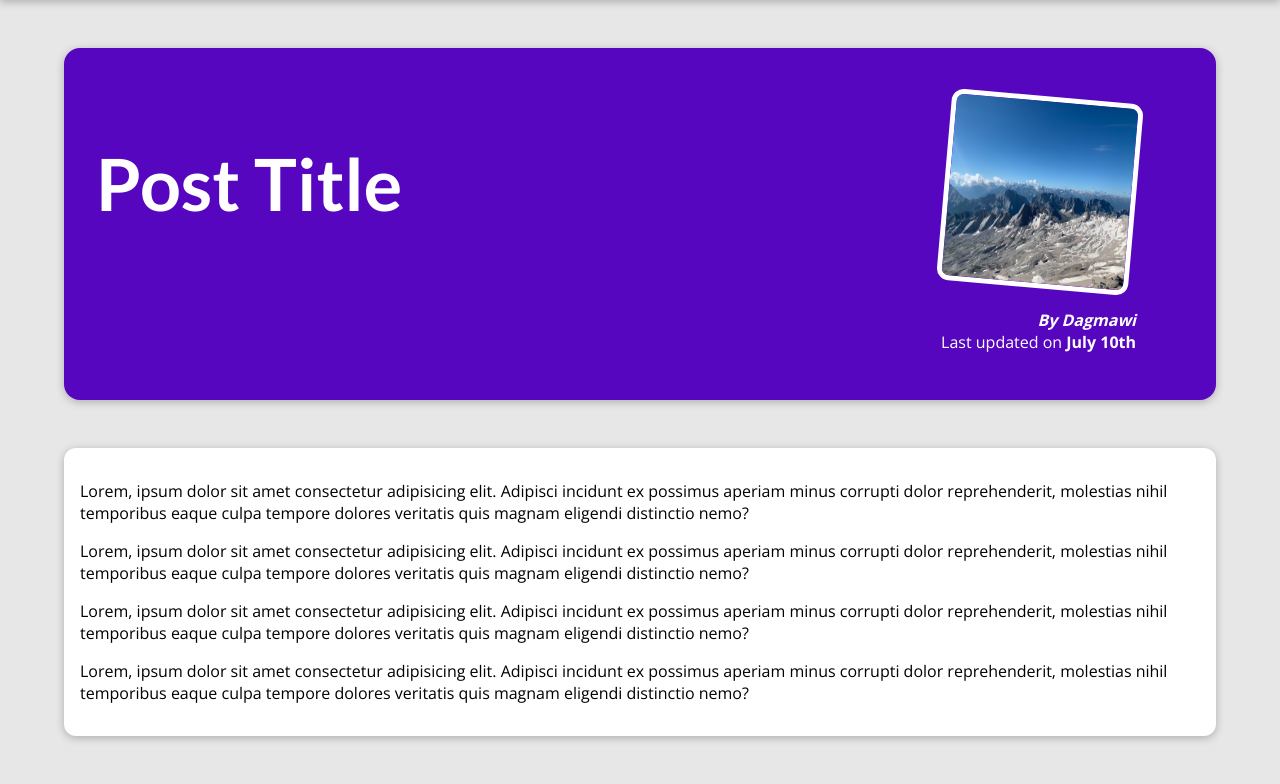
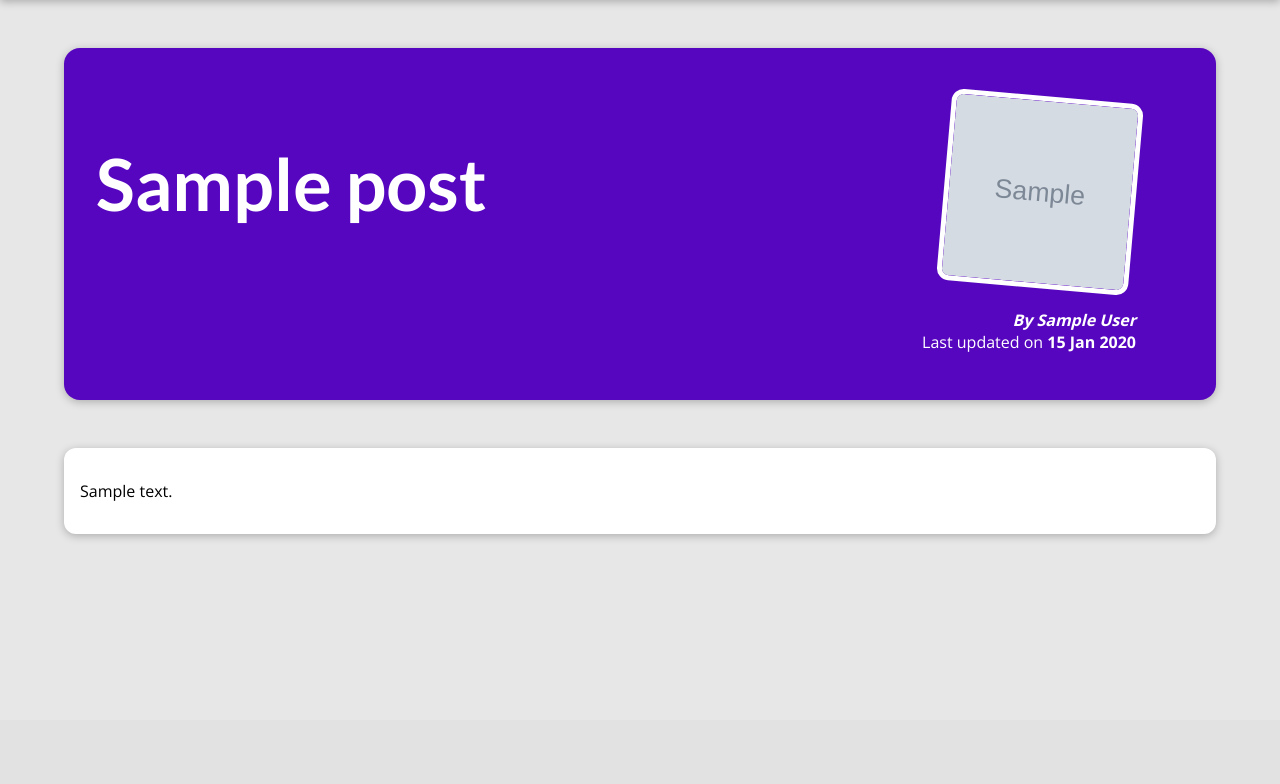
Before and after one commit to DagmawiYohannes3914/simple-blog, a Django app: template my_site/blog/templates/blog/post-detail.html in a window 1280 px wide. Shown: the part 80-864 px from the top of the page. After the commit the page ends 618 px from the top, so only its background shows below. Run offline with Django 5.2, Linux system fonts and the light colour scheme; the template is opened without the code that fills it: most values are stand-ins (such as "Sample title", 1, 10 or a date in 2020); grey boxes marked "Sample" are stand-in pictures.

Commit message:
post and index update

```diff
--- a/my_site/blog/templates/blog/index.html
+++ b/my_site/blog/templates/blog/index.html
@@ -23,7 +23,10 @@
 <section id="latest-posts">
     <h2>My latest posts</h2>
     <ul>
-      {% include "blog/includes/post.html" %}
+      {% for post in posts %}
+        {% include "blog/includes/post.html" %}
+      {% endfor %}
+
     </ul>
 </section>
 <section id="about">
--- a/my_site/blog/templates/blog/post-detail.html
+++ b/my_site/blog/templates/blog/post-detail.html
@@ -2,7 +2,7 @@
 {% load static %}
 
 {% block title %}
-    This Post Title
+    {{ post.title }}
 {% endblock %}
 
 {% block css_files %}
@@ -11,31 +11,16 @@
 
 {% block content %}
     <section id="summary">
-        <h2>Post Title</h2>
+        <h2>{{ post.title }}</h2>
         <article>
-            <img src="{% static "blog/images/mountains.jpg" %}" alt="Post Title">
-            <address>By Dagmawi</address>
+            <img src="{% static "blog/images/"|add:post.image %}" alt="{{ post.title}}">
+            <address>By {{ post.author }}</address>
             <div>
-                Last updated on <time> July 10th</time>
+                Last updated on <time> {{ post.date| date:"d M Y" }}</time>
             </div>
         </article>
     </section>
     <main>
-        <p>
-            Lorem, ipsum dolor sit amet consectetur adipisicing elit. Adipisci incidunt ex possimus aperiam minus corrupti dolor reprehenderit, molestias nihil temporibus eaque culpa tempore dolores veritatis quis magnam eligendi distinctio nemo?
-
-        </p>
-        <p>
-            Lorem, ipsum dolor sit amet consectetur adipisicing elit. Adipisci incidunt ex possimus aperiam minus corrupti dolor reprehenderit, molestias nihil temporibus eaque culpa tempore dolores veritatis quis magnam eligendi distinctio nemo?
-
-        </p>
-        <p>
-            Lorem, ipsum dolor sit amet consectetur adipisicing elit. Adipisci incidunt ex possimus aperiam minus corrupti dolor reprehenderit, molestias nihil temporibus eaque culpa tempore dolores veritatis quis magnam eligendi distinctio nemo?
-
-        </p>
-        <p>
-            Lorem, ipsum dolor sit amet consectetur adipisicing elit. Adipisci incidunt ex possimus aperiam minus corrupti dolor reprehenderit, molestias nihil temporibus eaque culpa tempore dolores veritatis quis magnam eligendi distinctio nemo?
-
-        </p>
+        {{ post.content|linebreaks }}
     </main>
 {% endblock %}
```
